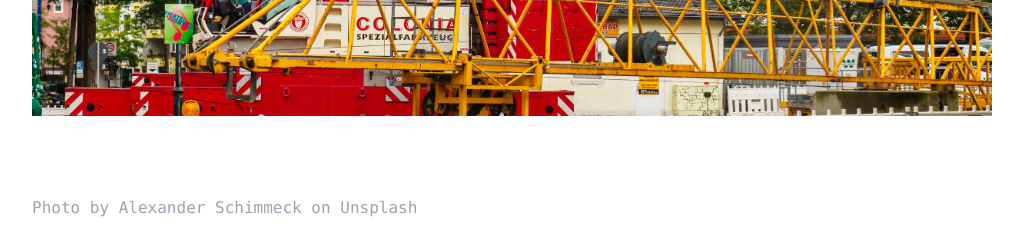
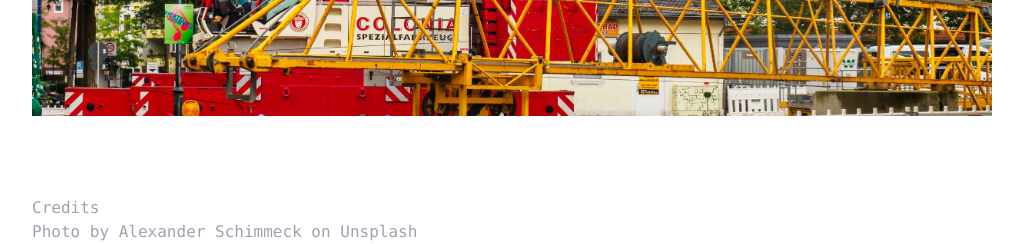
Before and after one commit to arduinocc04/dghsMathInfoWebSite, a Flask app: page /constructing in a window 1280 px wide. Shown: the part 708-952 px from the top of the page, without its empty margins (128-1151 px from the left). Before the commit the page ends 925 px from the top, so only its background shows below. Run offline with Flask 2, Linux system fonts and the light colour scheme.

```diff
--- a/templates/constructing.html
+++ b/templates/constructing.html
@@ -20,6 +20,7 @@
 </body>
 <footer>
     <div class="container mx-auto mt-20 font-mono text-base font-light text-gray-400 px-20 lg:px-20 xl:px-40">
+        <p>Credits</p>
         Photo by <a href="https://unsplash.com/@alschim?utm_source=unsplash&utm_medium=referral&utm_content=creditCopyText">Alexander Schimmeck</a> on <a href="/s/photos/constructing?utm_source=unsplash&utm_medium=referral&utm_content=creditCopyText">Unsplash</a>
     </div>
 </footer>
```
